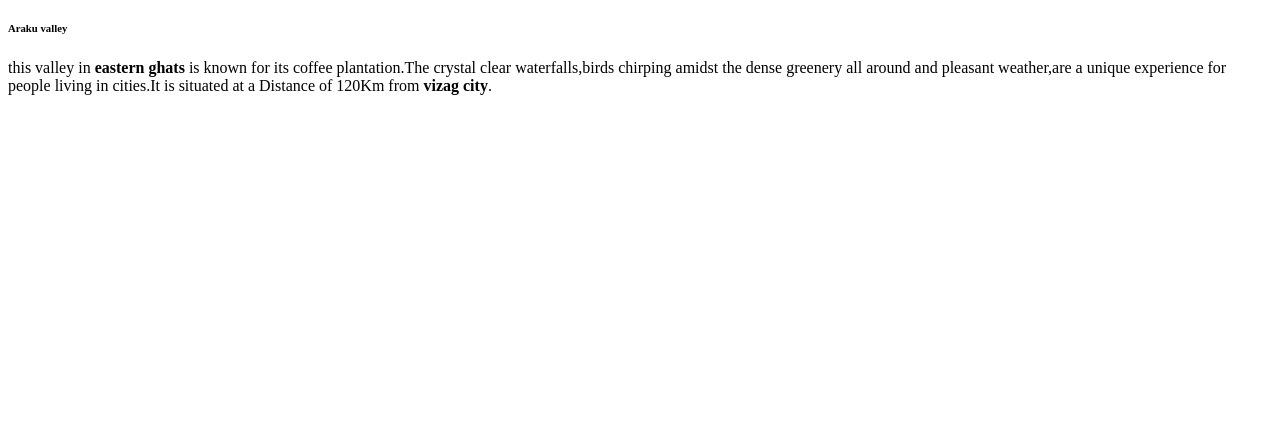
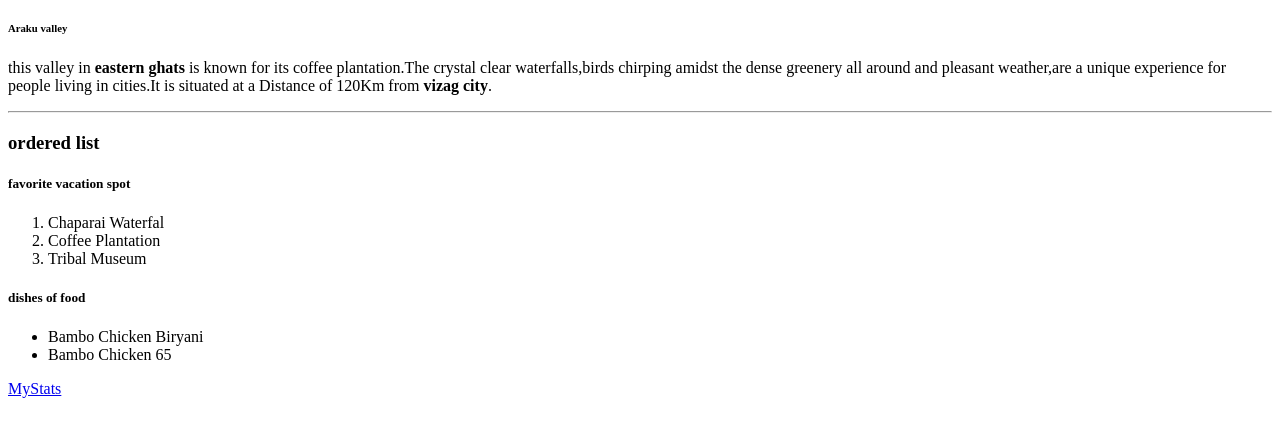
Before and after one commit to 44-563-WebApps-F23/44563-webapps-f23-assignment3-krishnababu18, a plain HTML site: page index.html in a window 1280 px wide. Shown: the part 101-538 px from the top of the page. Drawn offline with Linux system fonts and the light colour scheme.

Commit message:
Update index.html

```diff
--- a/index.html
+++ b/index.html
@@ -10,5 +10,19 @@
     <p>I'm from India,I live in maryville</p>
     <h6>Araku valley</h6>
     <p>this valley in <strong>eastern ghats</strong> is known for its coffee plantation.The crystal clear waterfalls,birds chirping amidst the dense greenery all around and pleasant weather,are a unique experience for people living in cities.It is situated at a Distance of 120Km from <strong>vizag city</strong>.</p>
+    <hr>
+    <h3>ordered list</h3>
+    <h5>favorite vacation spot</h5>
+    <ol>
+        <li>Chaparai Waterfal</li>
+        <li>Coffee Plantation</li>
+        <li>Tribal Museum</li>
+    </ol>
+    <h5>dishes of food </h5>
+    <ul>
+        <li>Bambo Chicken Biryani</li>
+        <li>Bambo Chicken 65</li>
+    </ul>
+    <a href="mystats.html">MyStats</a>
 </body>
 </html>
```
